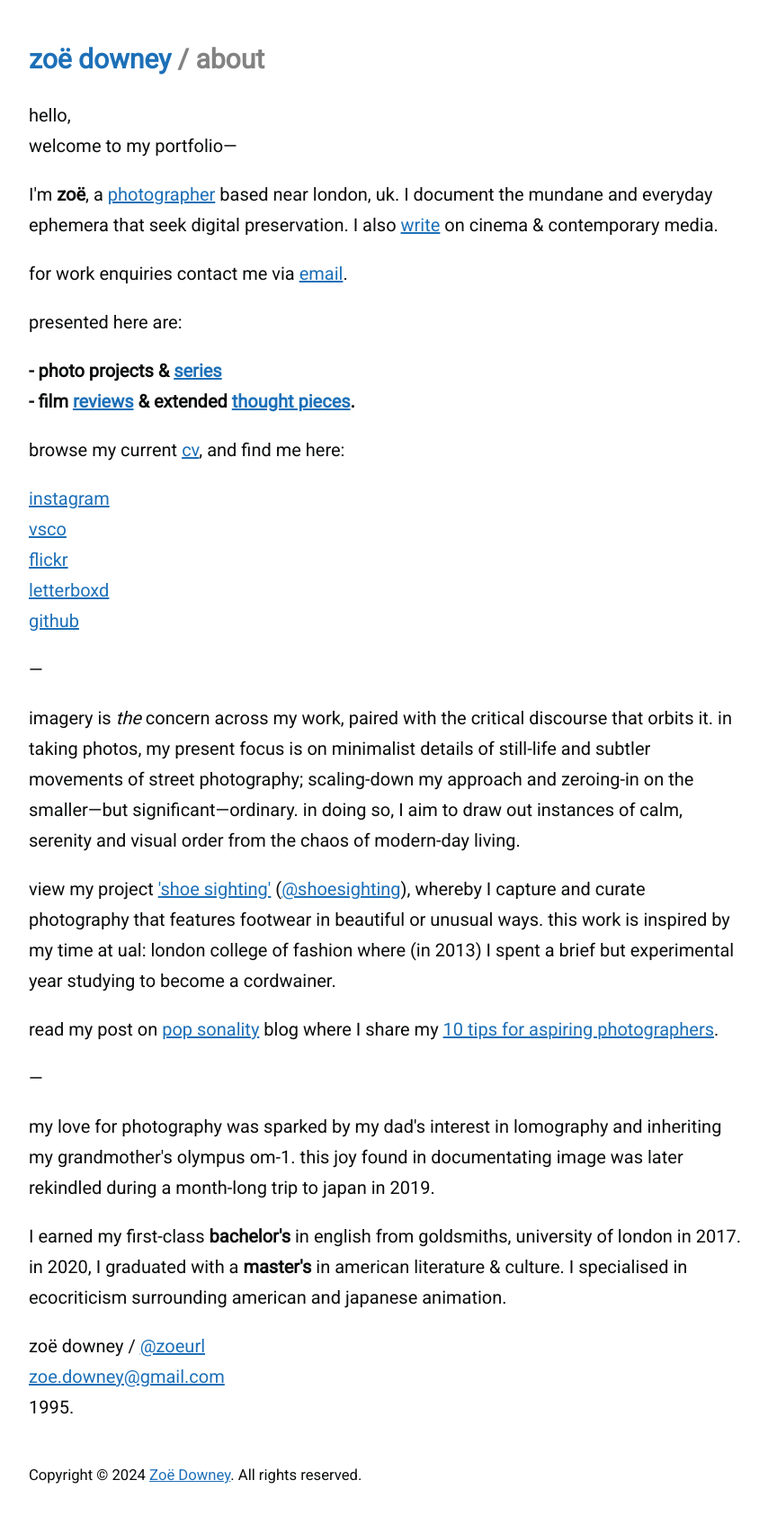
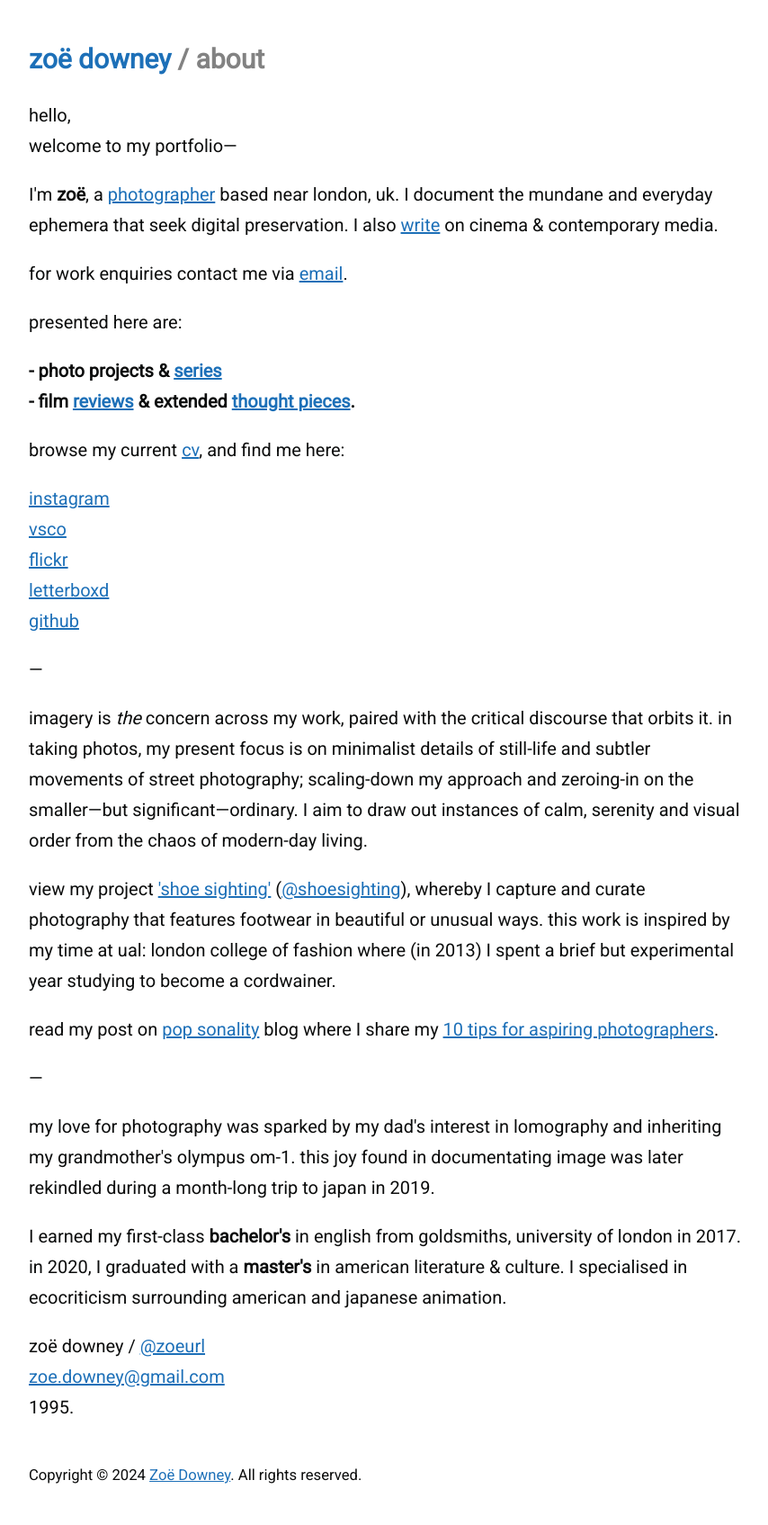
Before and after one commit to zoeurl/zoedowney.github.io, a Jekyll site: the page built from about/index.html, in a window 1280 px wide. Shown: the whole page at 90% size, without its empty margins (208-1062 px from the left). Built offline with Jekyll 4.4.1, drawn with Linux system fonts in a browser that asks for light colours.

Commit message:
Update index.html

```diff
--- a/about/index.html
+++ b/about/index.html
@@ -26,7 +26,7 @@
 </p>
 —
 </p>
-imagery is <em>the</em> concern across my work, paired with the critical discourse that orbits it. in taking photos, my present focus is on minimalist details of still-life and subtler movements of street photography; scaling-down my approach and zeroing-in on the smaller—but significant—ordinary. in doing so, I aim to draw out instances of calm, serenity and visual order from the chaos of modern-day living.
+imagery is <em>the</em> concern across my work, paired with the critical discourse that orbits it. in taking photos, my present focus is on minimalist details of still-life and subtler movements of street photography; scaling-down my approach and zeroing-in on the smaller—but significant—ordinary. I aim to draw out instances of calm, serenity and visual order from the chaos of modern-day living.
 </p>
 view my project <a href="https://www.zoedowney.com/shoe-sighting/">'shoe sighting'</a> (<a href="https://www.instagram.com/shoesighting">@shoesighting</a>), whereby I capture and curate photography that features footwear in beautiful or unusual ways. this work is inspired by my time at ual: london college of fashion where (in 2013) I spent a brief but experimental year studying to become a cordwainer.
 </p>
```
